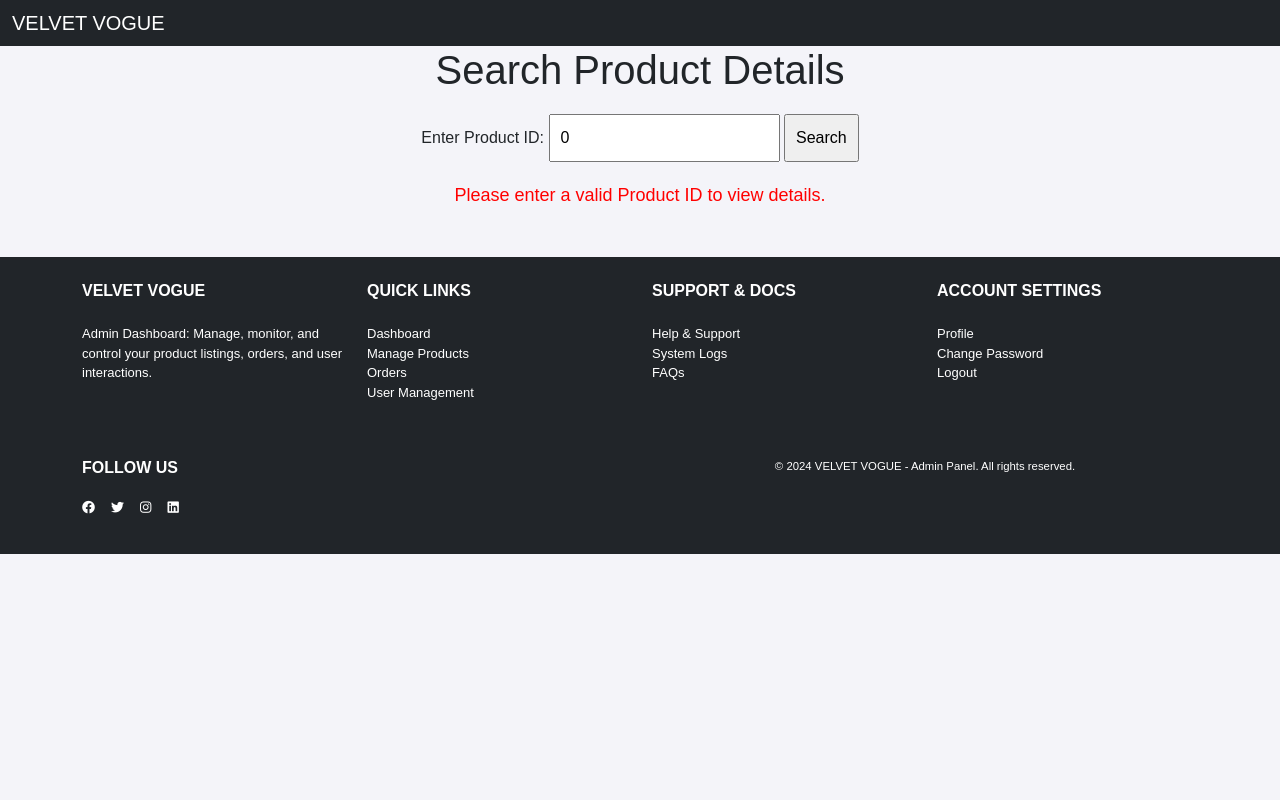
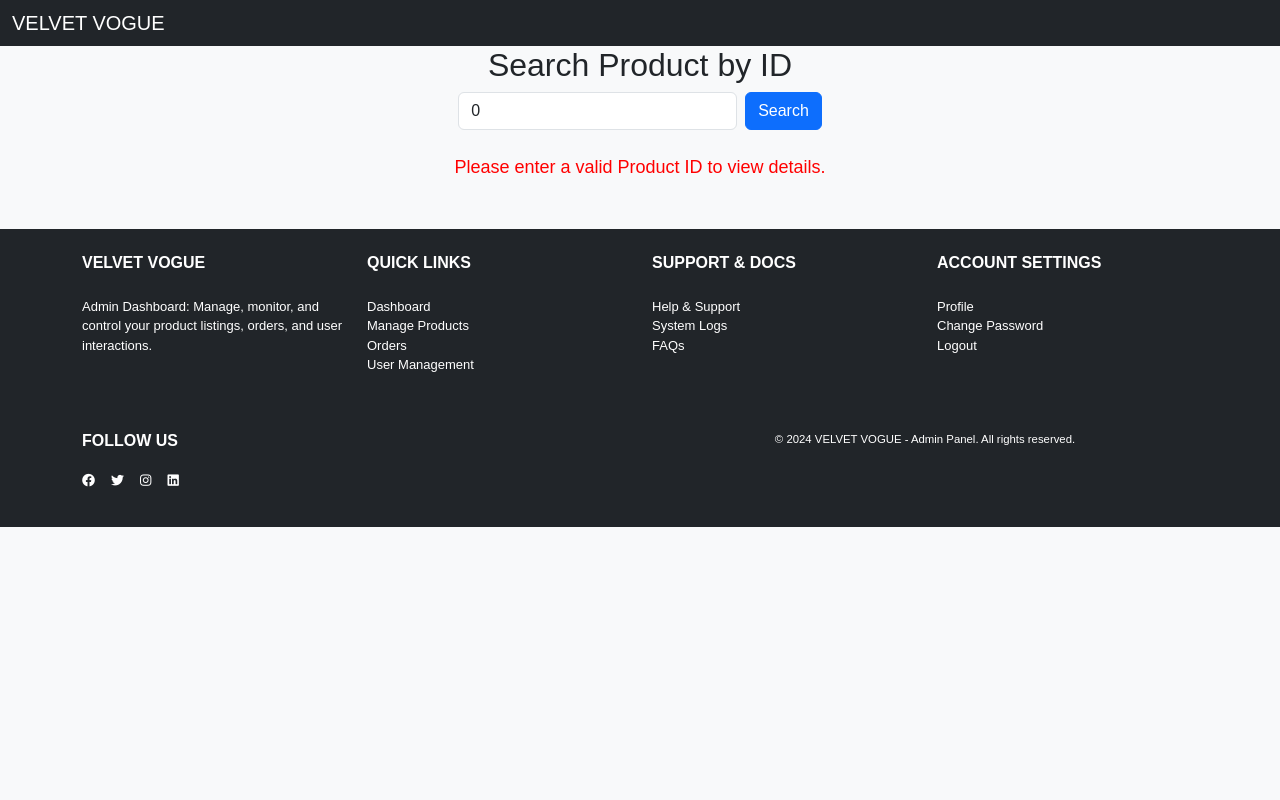
Before and after one commit to kalharatennakoon/velvetvogue, a PHP site: page /velvetvogue/admin/admin-dashboard.php in a window 1280 px wide. Run offline with PHP 8.4, Linux system fonts and the light colour scheme; data that the repository does not hold is empty.

Commit message:
with delete option: with bootstrap

```diff
--- a/admin/admin-dashboard.php
+++ b/admin/admin-dashboard.php
@@ -10,31 +10,6 @@ $product_id = isset($_POST['product-id']) ? intval($_POST['product-id']) : (isse
 // If no product ID is provided, set a default or show a message
 if ($product_id === 0) {
     $no_product_message = "Please enter a valid Product ID to view details.";
-}
-
-// Handle product deletion
-if (isset($_POST['delete'])) {
-    // Delete related data first (colors, sizes, materials, images)
-    $queries = [
-        "DELETE FROM product_colors WHERE product_id = $product_id",
-        "DELETE FROM product_sizes WHERE product_id = $product_id",
-        "DELETE FROM product_materials WHERE product_id = $product_id",
-        "DELETE FROM product_images WHERE product_id = $product_id"
-    ];
-
-    // Execute all delete queries
-    foreach ($queries as $query) {
-        mysqli_query($conn, $query);
-    }
-
-    // Now delete the product from the products table
-    $query_product = "DELETE FROM products WHERE product_id = $product_id";
-    if (mysqli_query($conn, $query_product)) {
-        $no_product_message = "Product with ID $product_id has been successfully deleted.";
-        $product = null; // Set product to null since it's deleted
-    } else {
-        $no_product_message = "Error deleting product with ID $product_id.";
-    }
 }
 
 // Fetch product data for the given product ID
@@ -81,94 +56,72 @@ $image_urls = $attributes['image_urls'] ? explode(',', $attributes['image_urls']
     <meta charset="UTF-8">
     <meta name="viewport" content="width=device-width, initial-scale=1.0">
     <title><?php echo $page_title; ?></title>
+    <!-- Bootstrap 5.3 CSS -->
+    <link href="https://cdn.jsdelivr.net/npm/bootstrap@5.3.0-alpha1/dist/css/bootstrap.min.css" rel="stylesheet" integrity="sha384-KyZXEJv3r1z04nqugAq0fGRyTgf5eP8pgo+v3DvqzPahh3ySo3uT4YzQhG3Iip0n" crossorigin="anonymous">
     <style>
         body {
-            font-family: Arial, sans-serif;
-            margin: 0;
-            padding: 0;
-            box-sizing: border-box;
-            background-color: #f4f4f9;
+            font-family: 'Arial', sans-serif;
+            background-color: #f8f9fa;
+
         }
-
-        form {
-            margin: 20px auto;
+        .header, .footer {
+            background-color: #343a40;
+            color: white;
+            padding: 10px 0;
             text-align: center;
         }
-
-        input[type="text"], input[type="submit"] {
-            padding: 10px;
-            font-size: 16px;
-        }
-
-        table {
-            width: 100%;
-            border-collapse: collapse;
-            margin-top: 20px;
-        }
-
-        table, th, td {
-            border: 1px solid #ccc;
-        }
-
-        th, td {
-            padding: 10px;
-            text-align: center;
-        }
-
-        img {
-            width: 100px;
-            height: auto;
-        }
-
         .message {
             text-align: center;
             color: red;
             font-size: 18px;
-            margin: 20px;
+            margin-top: 20px;
         }
-
-        .delete-button {
-            background-color: red;
+        .product-details {
+            margin-top: 30px;
+        }
+        .btn-delete {
+            background-color: #dc3545;
             color: white;
+            border: none;
             padding: 10px 20px;
-            font-size: 16px;
             cursor: pointer;
-            border: none;
+        }
+        .btn-delete:hover {
+            background-color: #c82333;
+        }
+        img.product-image {
+            width: 120px;
+            height: auto;
+            margin: 5px;
         }
     </style>
-    <script>
-        function confirmDelete() {
-            return confirm("Are you sure you want to delete this product? This action cannot be undone.");
-        }
-    </script>
 </head>
 <body>
 
  <!-- Header -->
  <?php include '../includes/admin-header.php'; ?>
 
-<div style="text-align: center;">
-    <h1>Search Product Details</h1>
+
+
+<!-- Search Form -->
+<div class="container text-center mb-4">
+    <h2>Search Product by ID</h2>
+    <form method="POST" action="admin-dashboard.php" class="d-flex justify-content-center">
+        <input type="text" id="product-id" name="product-id" placeholder="Enter Product ID" class="form-control w-25" value="<?php echo htmlspecialchars($product_id); ?>">
+        <button type="submit" class="btn btn-primary ms-2">Search</button>
+    </form>
 </div>
 
-<!-- Search Form -->
-<form method="POST" action="admin-dashboard.php">
-    <label for="product-id">Enter Product ID:</label>
-    <input type="text" id="product-id" name="product-id" placeholder="e.g., 1" value="<?php echo htmlspecialchars($product_id); ?>">
-    <input type="submit" value="Search">
-</form>
-
-<main>
+<main class="container">
     <!-- Display Message if no product is found -->
     <?php if (isset($no_product_message)): ?>
         <div class="message"><?php echo $no_product_message; ?></div>
-    <?php endif; ?>
-
-    <!-- Product Details Table -->
-    <?php if ($product): ?>
-        <section>
-            <h2>Product Details and Attributes</h2>
-            <table>
+    <?php else: ?>
+        <!-- Product Table -->
+        <section class="product-details">
+            <h3>Product Details and Attributes</h3>
+            <table class="table table-bordered table-striped">
+                <thead class="table-dark">
                     <tr>
                         <th>Product ID</th>
                         <th>Name</th>
@@ -185,7 +138,10 @@ $image_urls = $attributes['image_urls'] ? explode(',', $attributes['image_urls']
                         <th>Created At</th>
                         <th>Updated At</th>
                         <th>Active</th>
+                        <th>Action</th>
                     </tr>
+                </thead>
+                <tbody>
                     <tr>
                         <td><?php echo $product['product_id']; ?></td>
                         <td><?php echo $product['name']; ?></td>
@@ -200,26 +156,51 @@ $image_urls = $attributes['image_urls'] ? explode(',', $attributes['image_urls']
                         <td><?php echo implode('<br>', $materials); ?></td>
                         <td>
                             <?php foreach ($image_urls as $image_url): ?>
-                            <img src="<?php echo BASE_URL . '/' . $image_url; ?>" alt="Product Image"><br>
+                                <img src="<?php echo BASE_URL . '/' . $image_url; ?>" alt="Product Image" class="product-image">
                             <?php endforeach; ?>
                         </td>
                         <td><?php echo $product['created_at']; ?></td>
                         <td><?php echo $product['updated_at']; ?></td>
                         <td><?php echo $product['is_active'] ? 'Yes' : 'No'; ?></td>
+                        <td>
+                            <button class="btn-delete" data-bs-toggle="modal" data-bs-target="#confirmDeleteModal">Delete</button>
+                        </td>
                     </tr>
+                </tbody>
             </table>
-
-            <!-- Delete Button with Confirmation -->
-            <form method="POST" action="admin-dashboard.php" onsubmit="return confirmDelete()">
-                <input type="hidden" name="product-id" value="<?php echo $product['product_id']; ?>">
-                <input type="submit" name="delete" class="delete-button" value="Delete Product">
-            </form>
         </section>
     <?php endif; ?>
 </main>
 
+<!-- Delete Confirmation Modal -->
+<div class="modal fade" id="confirmDeleteModal" tabindex="-1" aria-labelledby="confirmDeleteModalLabel" aria-hidden="true">
+    <div class="modal-dialog">
+        <div class="modal-content">
+            <div class="modal-header">
+                <h5 class="modal-title" id="confirmDeleteModalLabel">Confirm Deletion</h5>
+                <button type="button" class="btn-close" data-bs-dismiss="modal" aria-label="Close"></button>
+            </div>
+            <div class="modal-body">
+                Are you sure you want to delete this product? This action cannot be undone.
+            </div>
+            <div class="modal-footer">
+                <form method="POST" action="admin-dashboard.php">
+                    <input type="hidden" name="product-id" value="<?php echo $product_id; ?>">
+                    <button type="button" class="btn btn-secondary" data-bs-dismiss="modal">Cancel</button>
+                    <button type="submit" name="delete-product" class="btn btn-danger">Delete</button>
+                </form>
+            </div>
+        </div>
+    </div>
+</div>
+
 <!-- Footer -->
 <?php include '../includes/admin-footer.php'; ?>
 
+
+
+<!-- Bootstrap JS and Popper -->
+<script src="https://cdn.jsdelivr.net/npm/@popperjs/core@2.11.6/dist/umd/popper.min.js" integrity="sha384-oBqDVmMz4fnFO9gybBf8k3fGHwB36A2dS8w4wFO9YSh76RerhbfQY5wI1k9FJ36a" crossorigin="anonymous"></script>
+<script src="https://cdn.jsdelivr.net/npm/bootstrap@5.3.0-alpha1/dist/js/bootstrap.min.js" integrity="sha384-pzjw8f+ua7Kw1TIq0kS0CoBv6ksoBzH13eWI5zcsZjl6K1rI5hD5O2kw6dxsrrmP" crossorigin="anonymous"></script>
 </body>
 </html>
```
Lines whose indentation alone changed are shown as unchanged.
